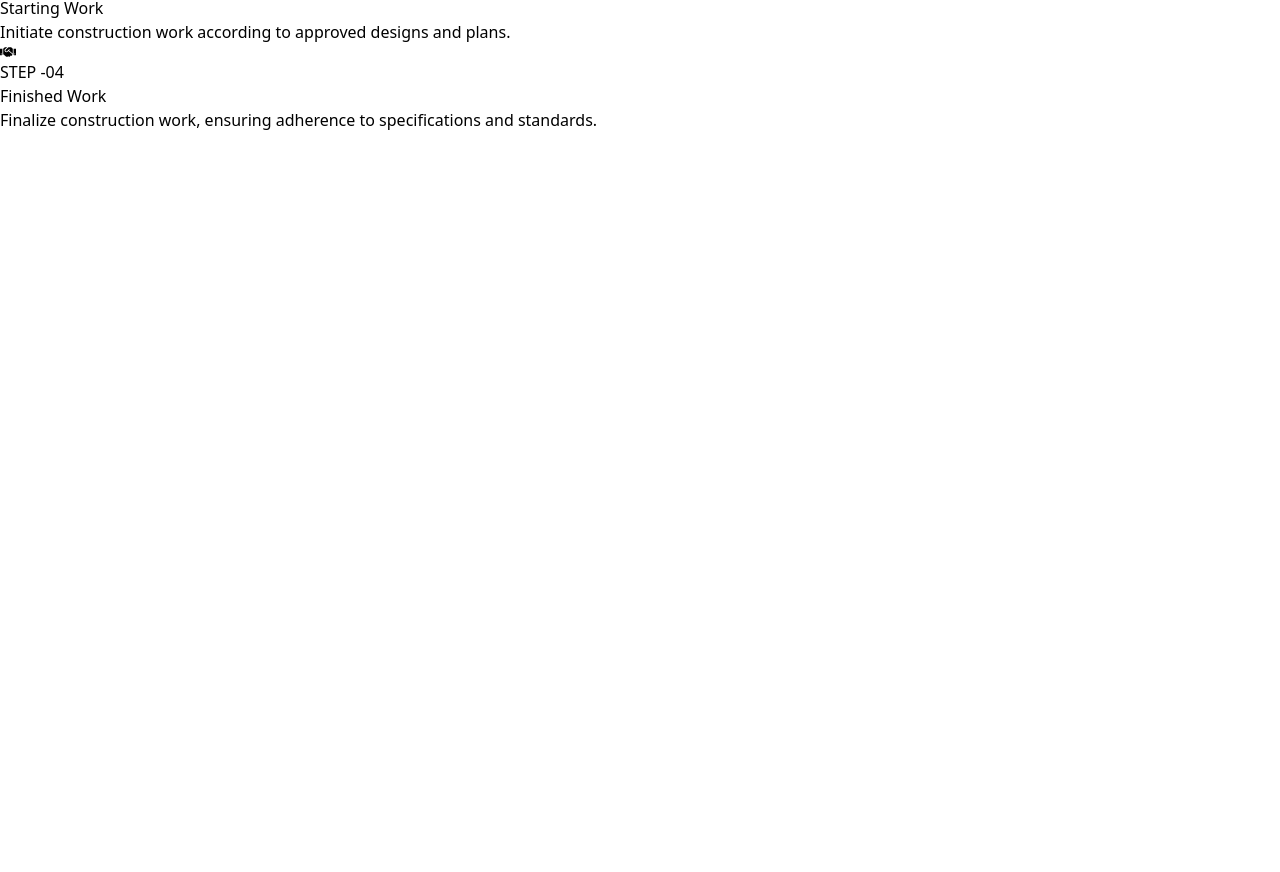
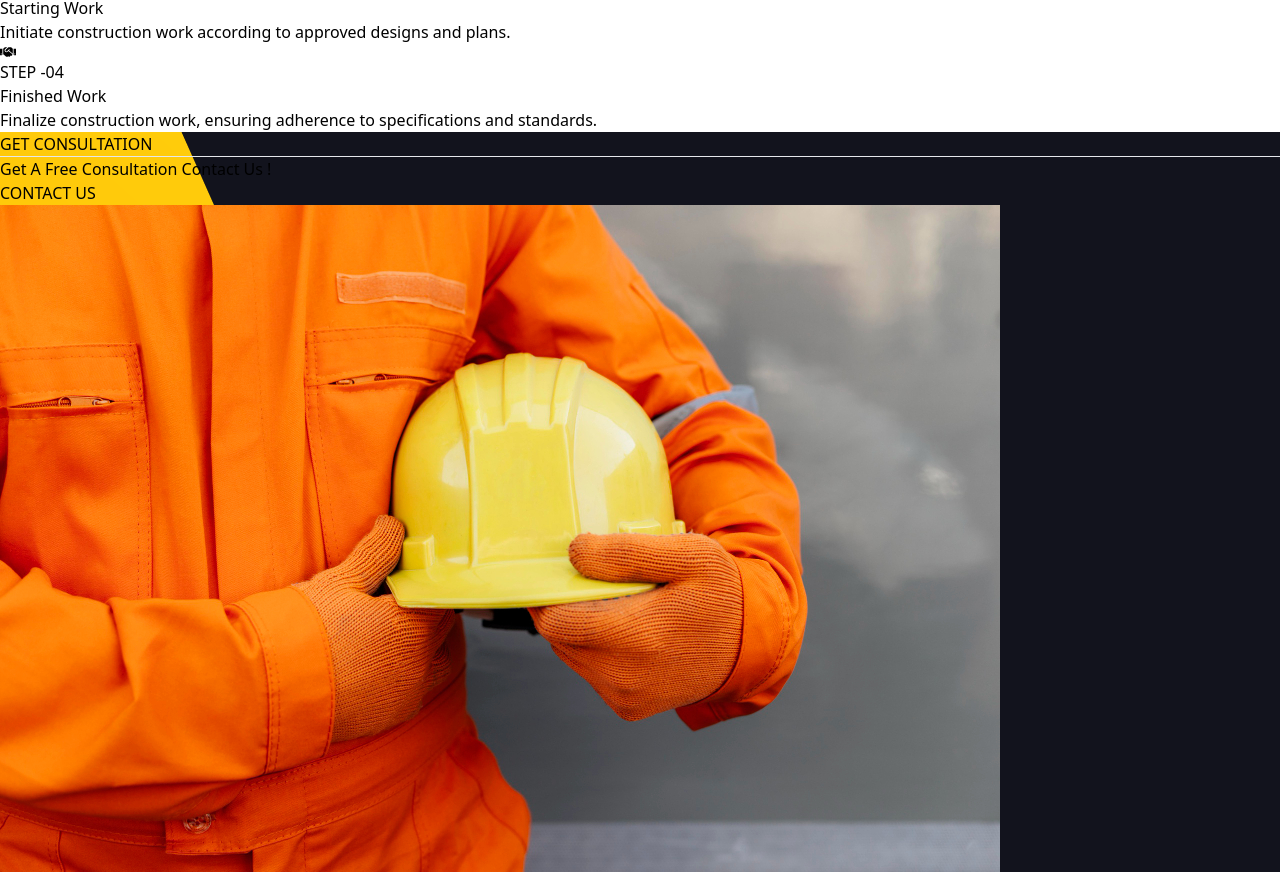
Before and after one commit to Emam-Bokhari/Construction-Portfolio-Clientside, a React (Vite) app: page / in a window 1280 px wide. Shown: the part 4595-5467 px from the top of the page. Before the commit the page ends 4727 px from the top, so only its background shows below. Built offline with nearby package versions, Linux system fonts and the light colour scheme.

Commit message:
create GetFreeConsultation component with background image,image and text

```diff
--- a/src/App.jsx
+++ b/src/App.jsx
@@ -5,6 +5,7 @@ import Navbar from "./components/Header/Navbar";
 import Banner from "./components/Header/Banner";
 import ServiceSection from "./components/ServiceSection";
 import WorkProcessSection from "./components/WorkProcessSection";
+import GetFreeConsultation from "./components/GetFreeConsultation";
 
 export default function App() {
   return (
@@ -18,6 +19,7 @@ export default function App() {
         <AboutUsSection />
         <ServiceSection />
         <WorkProcessSection />
+        <GetFreeConsultation/>
       </main>
     </Fragment>
   );
--- /dev/null
+++ b/src/components/GetFreeConsultation.jsx
@@ -0,0 +1,47 @@
+import { Fragment } from "react";
+import getFreeConsultationBackgroundImage from "../assets/get-a-free-consultation/bg-01.png"
+import getFreeConsultationImage from "../assets/get-a-free-consultation/img-01.jpg"
+
+
+export default function GetFreeConsultation() {
+    const background={
+        backgroundImage:`url(${getFreeConsultationBackgroundImage})`
+    }
+  return (
+    <Fragment>
+      <div style={background} className=" bg-no-repeat bg-cover w-full  ">
+        <div className="max-w-screen-xl mx-auto p-8 md:p-16 lg:p-8 ">
+          <div className="flex items-center justify-between gap-10">
+            {/* text  */}
+            <div className="space-y-3 md:space-y-4">
+              <div className="flex items-center gap-3">
+                <h2 className="text-base font-[titillium] font-[600] text-[#F68A0A]">
+                  GET CONSULTATION
+                </h2>
+                <hr className="border-[1px] border-[#F68A0A] w-12" />
+              </div>
+              <h3 className="text-[36px] lg:text-[48px] text-white font-[titillium] font-[700]">
+                Get A Free Consultation Contact Us !
+              </h3>
+              {/* contact us button  */}
+              <div>
+                <button className="bg-[#F68A0A] hover:bg-[#ee8404] transform transition-all duration-300 px-5 lg:px-7 text-sm md:text-base font-[archivo] font-[600] py-3 lg:py-4 text-white uppercase">
+                  CONTACT US
+                </button>
+              </div>
+            </div>
+
+            {/* image  */}
+            <div>
+              <img
+                className="w-80 xl:w-96 h-60 xl:h-80 rounded-tl-[50%] 2xl:rounded-tl-[45%] rounded-bl-[50%] 2xl:rounded-bl-[45%] hidden lg:block"
+                src={getFreeConsultationImage}
+                alt=""
+              />
+            </div>
+          </div>
+        </div>
+      </div>
+    </Fragment>
+  );
+}
```
